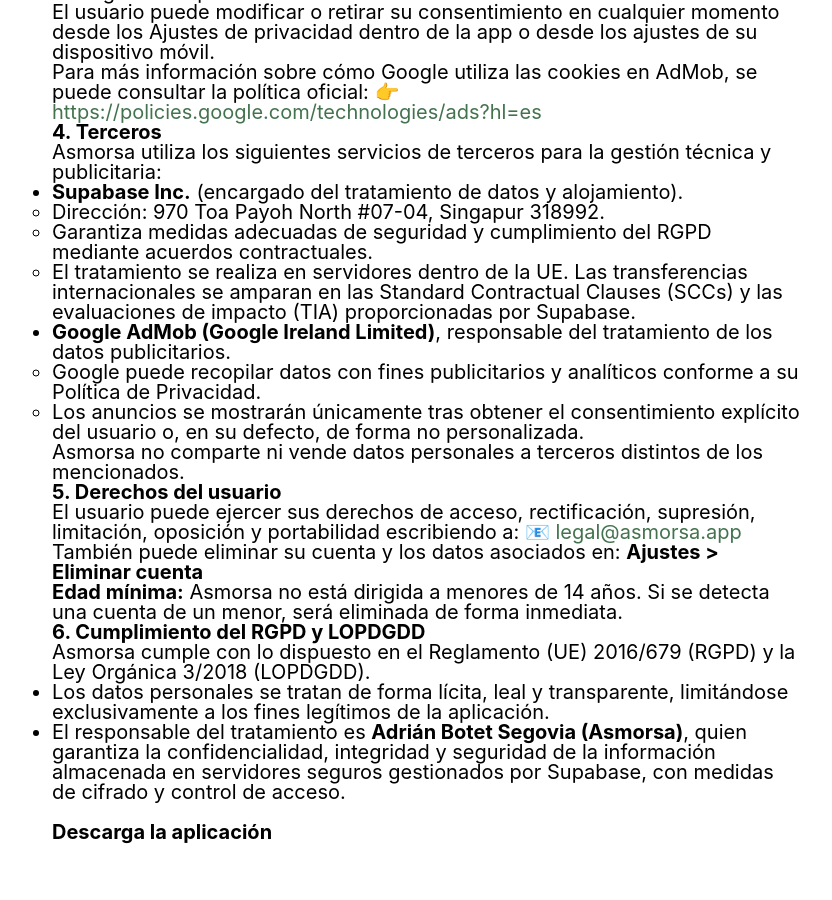
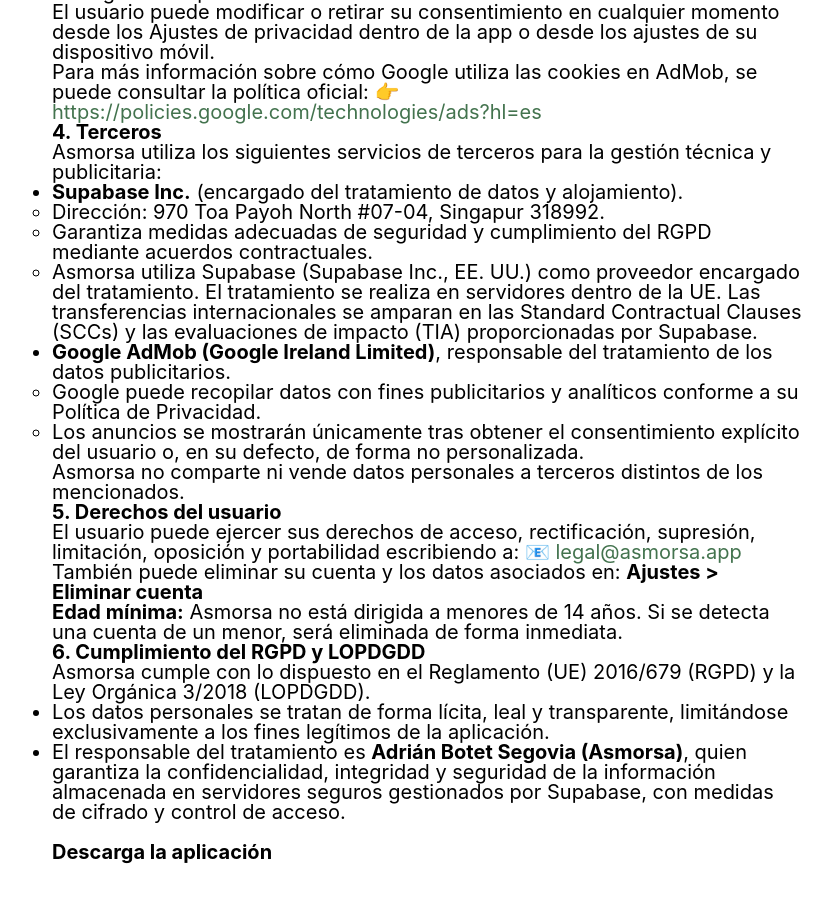
Before and after one commit to asmorsa/asmorsa.github.io, a Jekyll site: the page built from _pages/privacypolicy.md, in a window 1280 px wide and 900 px high, scrolled down 1013 px. Shown: the whole window, without its empty margins (213-1045 px from the left). Built offline with Jekyll 4.4.1, drawn with Linux system fonts in a browser that asks for light colours; nearby versions of some CDN libraries; some of the changed text lies outside the part shown.

Commit message:
Update privacypolicy.md

```diff
--- a/_pages/privacypolicy.md
+++ b/_pages/privacypolicy.md
@@ -4,7 +4,7 @@ title: Política de Privacidad
 include_in_header: false
 ---
 
-# **asmorsa**       <small>✉️ [Contacto](mailto:legal@asmorsa.app)</small>
+# **asmorsa** <span style="font-size: 0.4em; font-weight: normal; color: #666; vertical-align: middle; margin-left: 30px;">✉️ Contacto</span>
 
 ## A. Declaración de privacidad y cookies
 
@@ -48,7 +48,7 @@ Asmorsa utiliza los siguientes servicios de terceros para la gestión técnica y
 * **Supabase Inc.** (encargado del tratamiento de datos y alojamiento).
     * Dirección: 970 Toa Payoh North #07-04, Singapur 318992.
     * Garantiza medidas adecuadas de seguridad y cumplimiento del RGPD mediante acuerdos contractuales.
-    * El tratamiento se realiza en servidores dentro de la UE. Las transferencias internacionales se amparan en las Standard Contractual Clauses (SCCs) y las evaluaciones de impacto (TIA) proporcionadas por Supabase.
+    * Asmorsa utiliza Supabase (Supabase Inc., EE. UU.) como proveedor encargado del tratamiento. El tratamiento se realiza en servidores dentro de la UE. Las transferencias internacionales se amparan en las Standard Contractual Clauses (SCCs) y las evaluaciones de impacto (TIA) proporcionadas por Supabase.
 * **Google AdMob (Google Ireland Limited)**, responsable del tratamiento de los datos publicitarios.
     * Google puede recopilar datos con fines publicitarios y analíticos conforme a su Política de Privacidad.
     * Los anuncios se mostrarán únicamente tras obtener el consentimiento explícito del usuario o, en su defecto, de forma no personalizada.
```
